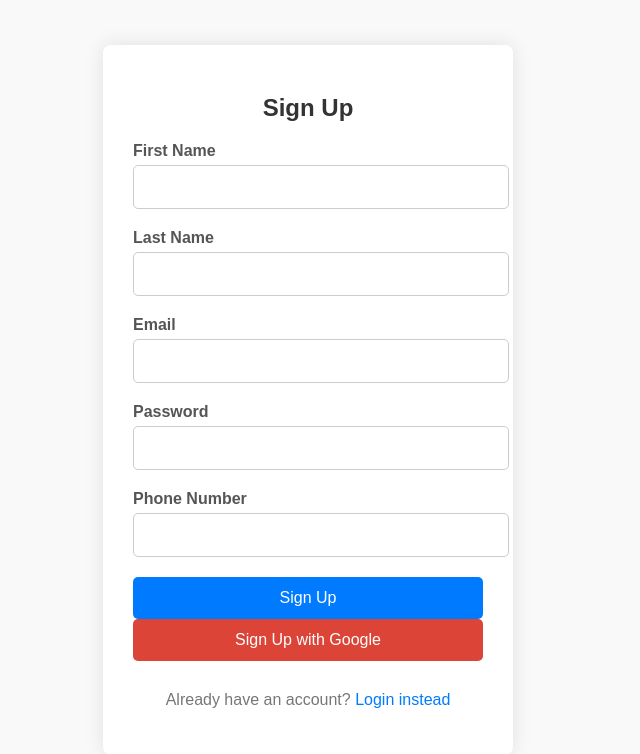
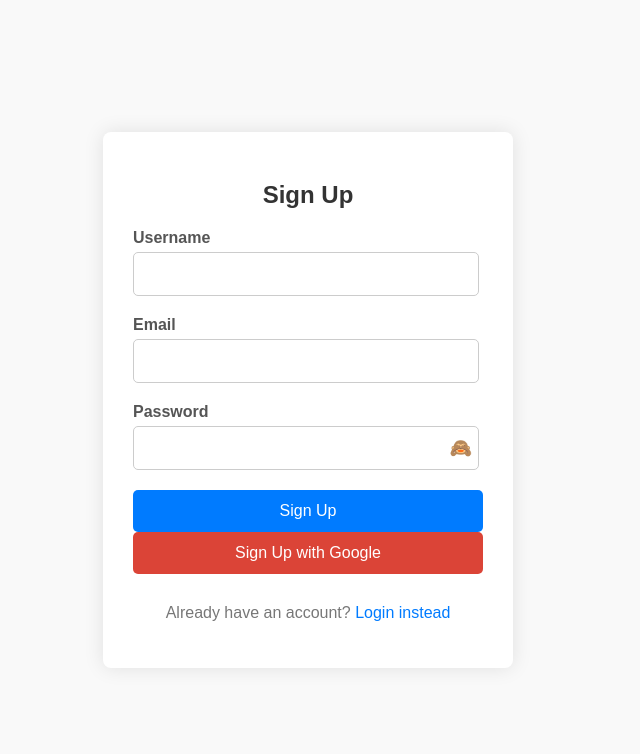
Before and after one commit to HarshSuvarna/hotelReviewWebapp, a Django app: page /signup/ in a window 1280 px wide. Shown: the top 754 px of the page, without its empty margins (332-972 px from the left). Run offline with Django 5.2, Linux system fonts and the light colour scheme.

Commit message:
Signup and login working(except google)

```diff
--- a/dino/templates/signup.html
+++ b/dino/templates/signup.html
@@ -32,6 +32,7 @@
 
         .form-group {
             margin-bottom: 20px;
+            position: relative;
         }
 
         .form-group label {
@@ -42,17 +43,27 @@
         }
 
         .form-group input {
-            width: 100%;
+            width: calc(100% - 30px);
             padding: 12px;
             border: 1px solid #ccc;
             border-radius: 5px;
             font-size: 16px;
             outline: none;
             transition: border-color 0.3s ease;
+            position: relative;
+            z-index: 1;
         }
 
-        .form-group input:focus {
-            border-color: #007bff;
+        .password-toggle {
+            position: absolute;
+            top: 50%;
+            right: 5px;
+            transform: translateY(-50%);
+            border: none;
+            background: none;
+            cursor: pointer;
+            font-size: 18px;
+            z-index: 2;
         }
 
         .btn {
@@ -103,14 +114,11 @@
 <body>
     <div class="signup-card">
         <h2>Sign Up</h2>
-        <form id="signupForm">
+        <form id="signupForm" method="POST" action="{% url 'signup' %}">
+            {% csrf_token %}
             <div class="form-group">
-                <label for="firstname">First Name</label>
-                <input type="text" id="firstname" name="firstname" required>
-            </div>
-            <div class="form-group">
-                <label for="lastname">Last Name</label>
-                <input type="text" id="lastname" name="lastname" required>
+                <label for="username">Username</label>
+                <input type="text" id="username" name="username" required>
             </div>
             <div class="form-group">
                 <label for="email">Email</label>
@@ -118,11 +126,11 @@
             </div>
             <div class="form-group">
                 <label for="password">Password</label>
-                <input type="password" id="password" name="password" required>
-            </div>
-            <div class="form-group">
-                <label for="phonenumber">Phone Number</label>
-                <input type="text" id="phonenumber" name="phonenumber" required>
+                <div style="position: relative;">
+                    <input type="password" id="password" name="password" required minlength="6">
+
+                    <button type="button" class="password-toggle" onclick="togglePassword()">🙈</button>
+                </div>
             </div>
             <button type="submit" class="btn btn-primary">Sign Up</button>
             <button type="button" class="btn btn-google">Sign Up with Google</button>
@@ -131,25 +139,18 @@
     </div>
 
     <script>
-        document.addEventListener("DOMContentLoaded", function() {
-            const signupForm = document.getElementById("signupForm");
+        function togglePassword() {
+            var passwordField = document.getElementById("password");
+            var toggleButton = document.querySelector(".password-toggle");
 
-            signupForm.addEventListener("submit", function(event) {
-                event.preventDefault();
-                const firstname = document.getElementById("firstname").value;
-                const lastname = document.getElementById("lastname").value;
-                const email = document.getElementById("email").value;
-                const password = document.getElementById("password").value;
-                const phonenumber = document.getElementById("phonenumber").value;
-
-                // You can add your signup logic here
-                console.log("First Name:", firstname);
-                console.log("Last Name:", lastname);
-                console.log("Email:", email);
-                console.log("Password:", password);
-                console.log("Phone Number:", phonenumber);
-            });
-        });
+            if (passwordField.type === "password") {
+                passwordField.type = "text";
+                toggleButton.textContent = "🐵";
+            } else {
+                passwordField.type = "password";
+                toggleButton.textContent = "🙈";
+            }
+        }
     </script>
 </body>
 </html>
--- a/dino/views.py
+++ b/dino/views.py
@@ -1,17 +1,105 @@
-from django.shortcuts import render
+from django.shortcuts import render,redirect
 from django.http import HttpResponse
+import pyrebase
+import firebase_admin
+from firebase_admin import firestore,credentials
 
 
-# Create your views here.
+
+### Firebase code ###########
+
+SERVICE_ACCOUNT_FILE = r'C:\Users\adity\Desktop\IT project\firebase-credentials\credentials(Do not delete).json'
+
+# Initialize Firebase Admin SDK using service account key
+cred = credentials.Certificate(SERVICE_ACCOUNT_FILE)
+firebase_admin.initialize_app(cred)
+db = firestore.client()
+
+
+
+Config = {
+  'apiKey': "AIzaSyDaM-jpkNxsAKf5t8ziJe9PhMgXwSCP4O8",
+  'authDomain': "hotel-review-app-5ade4.firebaseapp.com",
+  'projectId': "hotel-review-app-5ade4",
+  'storageBucket': "hotel-review-app-5ade4.appspot.com",
+  'messagingSenderId': "262584337957",
+  'appId': "1:262584337957:web:39a31942360fad689721cc",
+   "databaseURL": "https://dummy.firebaseio.com"
+}
+
+
+firebase = pyrebase.initialize_app(Config)
+auth = firebase.auth()
+database = firebase.database()
+
+
 #HTML Rendering methods
 def index(request):
     return render(request, "index.html", {"message": "Welcome to Dino!"})
 
 def login(request):
-    return render(request, "login.html")
+    if request.method == 'POST':
+        email = request.POST['email']
+        password = request.POST['password']
+
+        try:
+            user = auth.sign_in_with_email_and_password(email, password)
+            # Redirect user to home page after successful login
+            return redirect('index')
+        except Exception as e:
+            error_message = "Invalid email or password"
+            # Redirect user back to login page with error message
+            return redirect('login', error_message=error_message)
+
+    # If it's a GET request, render the login page
+    return render(request, 'login.html', {'error_message': request.GET.get('error_message', '')})
+
+
+
+
+
 
 def signup(request):
+    if request.method == 'POST':
+        email = request.POST.get('email')
+        password = request.POST.get('password')
+        username = request.POST.get('username')
+
+        # Validate password length
+        if len(password) < 6:
+            return render(request, "signup.html", {"error": "Password should be at least 6 characters"})
+
+        try:
+            # Get the current highest user ID from Firestore
+            highest_user = db.collection('users').order_by('uid', direction=firestore.Query.DESCENDING).limit(1).get()
+            highest_uid = 0
+            for doc in highest_user:
+                highest_uid = doc.to_dict()['uid']
+
+            # Increment the highest user ID to get the next user ID
+            next_uid = highest_uid + 1
+
+            # Creating a user with the given email and password
+            user = auth.create_user_with_email_and_password(email, password)
+            uid = str(next_uid)  # Convert the UID to string
+            request.session['uid'] = uid  # Storing user's UID in session
+
+            # Store additional user data in Cloud Firestore
+            user_data = {
+                'username': username,
+                'email': email,
+                'uid': next_uid  # Store the user ID in Firestore
+            }
+            db.collection('users').document(uid).set(user_data)
+
+            print(uid)
+            return render(request, "index.html")
+        except Exception as e:
+            print(e)
+            return render(request, "signup.html")
+
     return render(request, "signup.html")
+
 
 def home(request):
     return render(request, 'home.html')
--- a/hotelReviewWebapp/urls.py
+++ b/hotelReviewWebapp/urls.py
@@ -24,7 +24,6 @@ urlpatterns = [
     path('signup/', views.signup, name='signup'),
     path('home/', views.home, name='home'),
     path('health-check/', views.healthCheck, name='health-check'),
-
     path('user-profile/', views.user_profile, name='user-profile'),
     path('giving-review/', views.giving_review, name='giving-review'),
     path('hotel-detail/', views.hotel_detail, name='hotel-detail'),
```
Also changed, not shown: dino/templates/login.html (+36 -22 lines), hotelReviewWebapp/settings.py (+15 -12 lines).
